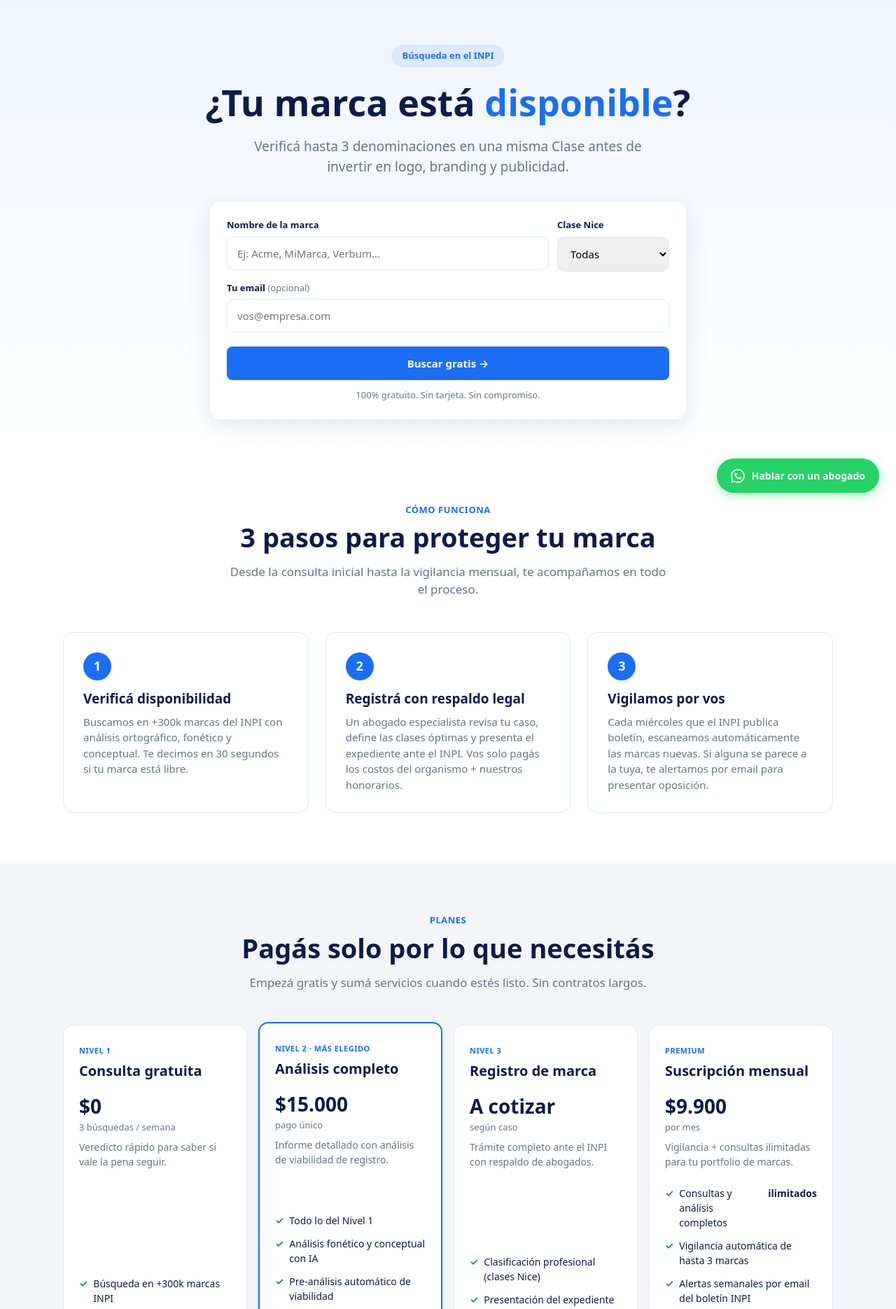
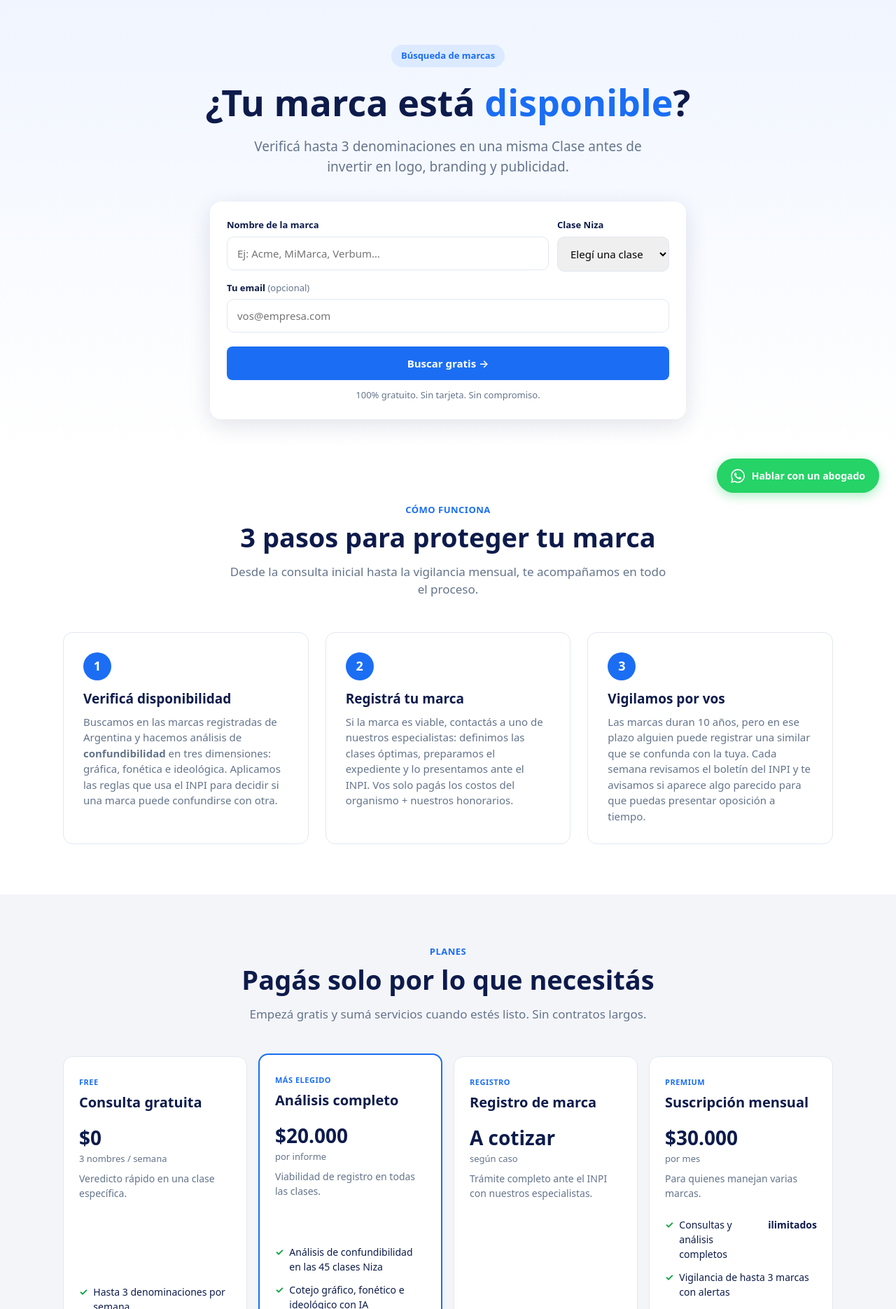
Before and after one commit to tomas623/tomas, a Flask app: page / in a window 1280 px wide. Shown: the part 72-1942 px from the top of the page at 70% size. Run offline with Flask 3, Linux system fonts and the light colour scheme; data that the repository does not hold is empty; some libraries are stand-ins or nearby versions.

Commit message:
Marco de confundibilidad + planes nuevos + clase obligatoria en free
UI:
- Hero eyebrow: "Búsqueda de marcas"
- 3 pasos: verificación con confundibilidad (gráfica/fonética/ideológica),
  registro con "especialistas" en lugar de "abogado", vigilancia explica
  10 años + posibles registros similares
- Plans: Free 3/clase/semana, Análisis $20k (45 clases + redes + dominios),
  Registro a cotizar, Premium $30k/mes (consultas ilimitadas + vigilancia
  hasta 3 marcas + DJU + panel)
- Bloque "para quién es la suscripción" (emprendedores + agencias)
- Comparativa actualizada con DJU/renovación y lenguaje "casero/manual"
- FAQ rehecho: cómo funciona (confundibilidad), tarda ~3m, 10a+DJU 5a,
  Niza internacional, target Premium. Removidas: oposición se paga aparte
- Clase Niza obligatoria en consulta gratuita (frontend + backend)

Análisis:
- Prompt al modelo incluye marco completo: tipos de confusión (directa/
  indirecta/amplia), dimensiones (gráfica/fonética/ideológica con
  sinónimos, traducciones, antónimos), reglas (cotejo de conjunto, mot
  vedette, apreciación sucesiva, peso a semejanzas, sílabas, marcas
  débiles, especialidad, marcas notorias)
- Salida del modelo ahora se llama "Análisis de confundibilidad"
- "especialistas" en lugar de "abogado"

PDF:
- Nueva sección "Criterio de análisis de confundibilidad" explica al lector
  el marco que aplicamos antes de los resultados

Panel de marcas:
- Muestra DJU (5 años desde concesión, calculado) y vencimiento (10 años)
- Semáforo por proximidad (rojo <30d, amarillo <90d, verde >90d) con
  label "30d / 5m / 2a"
- Modal de alta acepta fecha_concesion y estado; vencimiento se autocompleta
  si no se carga manualmente

```diff
--- a/routes/dashboard.py
+++ b/routes/dashboard.py
@@ -134,19 +134,38 @@ DASHBOARD_PAGE = """<!DOCTYPE html>
   <!-- MIS MARCAS -->
   <div x-show="tab==='marcas'" class="card">
     <div style="display:flex;justify-content:space-between;align-items:center;margin-bottom:16px">
-      <h3 style="margin:0">Mis marcas registradas</h3>
+      <h3 style="margin:0">Mis marcas</h3>
       <button class="small" @click="modalMarca=true">+ Agregar marca</button>
     </div>
-    <p x-show="!marcas.length" class="empty">Cargá tus marcas para activar la vigilancia mensual.</p>
+    <p style="color:#64748b;font-size:14px;margin-top:0">
+      Cargá las marcas que tenés registradas o en trámite y seguí las fechas clave:
+      <strong>declaración jurada de uso</strong> a los 5 años y <strong>renovación</strong> a los 10.
+      Activá vigilancia para que te avisemos si aparece alguna similar.
+    </p>
+    <p x-show="!marcas.length" class="empty">Todavía no cargaste ninguna marca. Tocá "Agregar marca" arriba.</p>
     <table x-show="marcas.length">
-      <thead><tr><th>Denominación</th><th>Clase</th><th>Estado</th><th>Vence</th><th></th></tr></thead>
+      <thead><tr>
+        <th>Denominación</th><th>Clase</th><th>Estado</th>
+        <th>DJU (5 años)</th><th>Vence (10 años)</th><th></th>
+      </tr></thead>
       <tbody>
         <template x-for="m in marcas" :key="m.id">
           <tr>
-            <td><strong x-text="m.denominacion"></strong></td>
+            <td><strong x-text="m.denominacion"></strong>
+              <div style="font-size:12px;color:#64748b" x-show="m.acta">Acta <span x-text="m.acta"></span></div>
+            </td>
             <td x-text="m.clase || '—'"></td>
             <td><span class="badge gray" x-text="m.estado||'—'"></span></td>
-            <td x-text="m.fecha_vencimiento || '—'"></td>
+            <td>
+              <span x-text="fmtDate(m.fecha_dju)"></span>
+              <span class="badge" :class="hitoBadge(m.fecha_dju)"
+                    x-show="m.fecha_dju" x-text="hitoLabel(m.fecha_dju)"></span>
+            </td>
+            <td>
+              <span x-text="fmtDate(m.fecha_vencimiento)"></span>
+              <span class="badge" :class="hitoBadge(m.fecha_vencimiento)"
+                    x-show="m.fecha_vencimiento" x-text="hitoLabel(m.fecha_vencimiento)"></span>
+            </td>
             <td>
               <button class="small sec" x-show="!hasVigilancia(m.id)"
                       @click="iniciarVigilancia(m.id)">Activar vigilancia</button>
@@ -233,13 +252,23 @@ DASHBOARD_PAGE = """<!DOCTYPE html>
     <div class="modal-content">
       <h3 style="margin-top:0">Agregar marca</h3>
       <label>Denominación</label>
-      <input type="text" x-model="nueva.denominacion">
-      <label>Clase Nice</label>
-      <input type="number" x-model.number="nueva.clase" min="1" max="45">
+      <input type="text" x-model="nueva.denominacion" placeholder="Mi Marca">
+      <label>Clase Niza</label>
+      <input type="number" x-model.number="nueva.clase" min="1" max="45" placeholder="ej: 25">
       <label>Acta INPI (opcional)</label>
       <input type="text" x-model="nueva.acta">
-      <label>Fecha de vencimiento (opcional)</label>
-      <input type="date" x-model="nueva.fecha_vencimiento">
+      <label>Estado (opcional)</label>
+      <select x-model="nueva.estado">
+        <option value="">—</option>
+        <option value="solicitada">Solicitada (en trámite)</option>
+        <option value="concedida">Concedida / Registrada</option>
+        <option value="oposicion">Con oposición</option>
+      </select>
+      <label>Fecha de concesión (opcional)</label>
+      <input type="date" x-model="nueva.fecha_concesion">
+      <p style="font-size:12px;color:#64748b;margin:4px 0 0">
+        Si la cargás, calculamos automáticamente DJU (5 años) y vencimiento (10 años).
+      </p>
       <div style="display:flex;gap:8px;margin-top:20px">
         <button class="sec" @click="modalMarca=false" style="flex:1">Cancelar</button>
         <button @click="guardarMarca()" style="flex:1">Guardar</button>
@@ -256,7 +285,7 @@ function dashboard(){
     user: {email:'', nombre:''},
     consultas: [], marcas: [], vigilancia: [], alertas: [], pagos: [],
     precios: {vigilancia_marca: 20000, vigilancia_portfolio: 50000},
-    modalMarca: false, nueva: {denominacion:'', clase:null, acta:'', fecha_vencimiento:''},
+    modalMarca: false, nueva: {denominacion:'', clase:null, acta:'', estado:'', fecha_concesion:''},
 
     async cargar(){
       const me = await fetch('/api/auth/me').then(r=>r.json());
@@ -279,6 +308,30 @@ function dashboard(){
     diagBadge(d){ return ({
       'viable':'green','viable_con_ajustes':'yellow','riesgo_alto':'red',
     })[d] || 'gray'; },
+    _daysTo(dateStr){
+      if(!dateStr) return null;
+      const target = new Date(dateStr);
+      const now = new Date();
+      return Math.floor((target - now) / (1000*60*60*24));
+    },
+    hitoBadge(dateStr){
+      const d = this._daysTo(dateStr);
+      if(d === null) return 'gray';
+      if(d < 0) return 'red';
+      if(d <= 30) return 'red';
+      if(d <= 90) return 'yellow';
+      return 'green';
+    },
+    hitoLabel(dateStr){
+      const d = this._daysTo(dateStr);
+      if(d === null) return '';
+      if(d < 0) return 'vencido';
+      if(d === 0) return 'hoy';
+      if(d <= 30) return d + 'd';
+      if(d <= 90) return d + 'd';
+      if(d <= 365) return Math.round(d/30) + 'm';
+      return Math.round(d/365) + 'a';
+    },
     hasVigilancia(marcaId){
       return this.vigilancia.some(v => v.marca_cliente_id===marcaId && v.status==='active');
     },
@@ -351,12 +404,26 @@ def api_marcas_list():
     user = current_user()
     with get_session() as s:
         rows = s.query(MarcaCliente).filter_by(user_id=user.id).all()
-        return _ok([{
-            "id": m.id, "denominacion": m.denominacion, "clase": m.clase,
-            "acta": m.acta, "estado": m.estado, "titular": m.titular,
-            "fecha_solicitud": m.fecha_solicitud.isoformat() if m.fecha_solicitud else None,
-            "fecha_vencimiento": m.fecha_vencimiento.isoformat() if m.fecha_vencimiento else None,
-        } for m in rows])
+        return _ok([_marca_payload(m) for m in rows])
+
+
+def _marca_payload(m: "MarcaCliente") -> dict:
+    """Serializa MarcaCliente y calcula DJU (5 años) desde fecha de concesión."""
+    fecha_dju = None
+    if m.fecha_concesion:
+        try:
+            fecha_dju = m.fecha_concesion.replace(year=m.fecha_concesion.year + 5).isoformat()
+        except ValueError:  # 29 feb → 28 feb del año destino
+            fecha_dju = m.fecha_concesion.replace(year=m.fecha_concesion.year + 5,
+                                                  day=28).isoformat()
+    return {
+        "id": m.id, "denominacion": m.denominacion, "clase": m.clase,
+        "acta": m.acta, "estado": m.estado, "titular": m.titular,
+        "fecha_solicitud": m.fecha_solicitud.isoformat() if m.fecha_solicitud else None,
+        "fecha_concesion": m.fecha_concesion.isoformat() if m.fecha_concesion else None,
+        "fecha_vencimiento": m.fecha_vencimiento.isoformat() if m.fecha_vencimiento else None,
+        "fecha_dju": fecha_dju,
+    }
 
 
 @bp.route("/api/dashboard/marcas", methods=["POST"])
@@ -368,9 +435,6 @@ def api_marcas_add():
     if not deno:
         return _err("Denominación requerida")
 
-    fecha_venc = data.get("fecha_vencimiento")
-    fecha_solic = data.get("fecha_solicitud")
-
     def _parse_date(v):
         if not v:
             return None
@@ -378,6 +442,17 @@ def api_marcas_add():
             return datetime.fromisoformat(v).date()
         except Exception:
             return None
+
+    fecha_solic = _parse_date(data.get("fecha_solicitud"))
+    fecha_conc = _parse_date(data.get("fecha_concesion"))
+    fecha_venc = _parse_date(data.get("fecha_vencimiento"))
+
+    # Si dieron fecha de concesión pero no de vencimiento, calculamos 10 años después.
+    if fecha_conc and not fecha_venc:
+        try:
+            fecha_venc = fecha_conc.replace(year=fecha_conc.year + 10)
+        except ValueError:
+            fecha_venc = fecha_conc.replace(year=fecha_conc.year + 10, day=28)
 
     with get_session() as s:
         m = MarcaCliente(
@@ -387,8 +462,9 @@ def api_marcas_add():
             acta=(data.get("acta") or "").strip() or None,
             titular=(data.get("titular") or "").strip() or None,
             estado=(data.get("estado") or "").strip() or None,
-            fecha_solicitud=_parse_date(fecha_solic),
-            fecha_vencimiento=_parse_date(fecha_venc),
+            fecha_solicitud=fecha_solic,
+            fecha_concesion=fecha_conc,
+            fecha_vencimiento=fecha_venc,
             notas=(data.get("notas") or "").strip() or None,
         )
         s.add(m)
--- a/templates/index.html
+++ b/templates/index.html
@@ -197,7 +197,7 @@
 <!-- HERO -->
 <section class="hero">
   <div class="hero-inner">
-    <span class="eyebrow">Búsqueda en el INPI</span>
+    <span class="eyebrow">Búsqueda de marcas</span>
     <h1>¿Tu marca está <span>disponible</span>?</h1>
     <p class="lead">Verificá hasta 3 denominaciones en una misma Clase antes de invertir
        en logo, branding y publicidad.</p>
@@ -210,9 +210,9 @@
                  @keydown.enter="buscar()" autocomplete="off">
         </div>
         <div class="input-group">
-          <label for="clase">Clase Nice</label>
-          <select id="clase" x-model="form.clase">
-            <option value="">Todas</option>
+          <label for="clase">Clase Niza</label>
+          <select id="clase" x-model="form.clase" required>
+            <option value="" disabled>Elegí una clase</option>
             <template x-for="n in 45"><option :value="n" x-text="n"></option></template>
           </select>
         </div>
@@ -289,20 +289,24 @@
       <div class="step">
         <div class="step-num">1</div>
         <h3>Verificá disponibilidad</h3>
-        <p>Buscamos en +300k marcas del INPI con análisis ortográfico, fonético y conceptual.
-           Te decimos en 30 segundos si tu marca está libre.</p>
+        <p>Buscamos en las marcas registradas de Argentina y hacemos análisis
+           de <strong>confundibilidad</strong> en tres dimensiones: gráfica, fonética e
+           ideológica. Aplicamos las reglas que usa el INPI para decidir si una marca puede
+           confundirse con otra.</p>
       </div>
       <div class="step">
         <div class="step-num">2</div>
-        <h3>Registrá con respaldo legal</h3>
-        <p>Un abogado especialista revisa tu caso, define las clases óptimas y presenta el
-           expediente ante el INPI. Vos solo pagás los costos del organismo + nuestros honorarios.</p>
+        <h3>Registrá tu marca</h3>
+        <p>Si la marca es viable, contactás a uno de nuestros especialistas: definimos las
+           clases óptimas, preparamos el expediente y lo presentamos ante el INPI.
+           Vos solo pagás los costos del organismo + nuestros honorarios.</p>
       </div>
       <div class="step">
         <div class="step-num">3</div>
         <h3>Vigilamos por vos</h3>
-        <p>Cada miércoles que el INPI publica boletín, escaneamos automáticamente las marcas
-           nuevas. Si alguna se parece a la tuya, te alertamos por email para presentar oposición.</p>
+        <p>Las marcas duran 10 años, pero en ese plazo alguien puede registrar una similar
+           que se confunda con la tuya. Cada semana revisamos el boletín del INPI y te
+           avisamos si aparece algo parecido para que puedas presentar oposición a tiempo.</p>
       </div>
     </div>
   </div>
@@ -317,42 +321,43 @@
 
     <div class="plans-grid">
       <div class="plan">
-        <div class="plan-tag">Nivel 1</div>
+        <div class="plan-tag">Free</div>
         <h3>Consulta gratuita</h3>
-        <div class="plan-price">$0<small>3 búsquedas / semana</small></div>
-        <p class="plan-desc">Veredicto rápido para saber si vale la pena seguir.</p>
+        <div class="plan-price">$0<small>3 nombres / semana</small></div>
+        <p class="plan-desc">Veredicto rápido en una clase específica.</p>
         <ul>
-          <li>Búsqueda en +300k marcas INPI</li>
-          <li>Disponibilidad por clase</li>
+          <li>Hasta 3 denominaciones por semana</li>
+          <li>En una misma clase Niza</li>
+          <li>Análisis de confundibilidad básico</li>
           <li>Chequeo de dominios .com / .com.ar / .ar</li>
         </ul>
         <a onclick="document.getElementById('marca').focus()" class="btn btn-outline" style="cursor:pointer">Empezar</a>
       </div>
 
       <div class="plan featured">
-        <div class="plan-tag">Nivel 2 · Más elegido</div>
+        <div class="plan-tag">Más elegido</div>
         <h3>Análisis completo</h3>
-        <div class="plan-price">$15.000<small>pago único</small></div>
-        <p class="plan-desc">Informe detallado con análisis de viabilidad de registro.</p>
+        <div class="plan-price">$20.000<small>por informe</small></div>
+        <p class="plan-desc">Viabilidad de registro en todas las clases.</p>
         <ul>
-          <li>Todo lo del Nivel 1</li>
-          <li>Análisis fonético y conceptual con IA</li>
-          <li>Pre-análisis automático de viabilidad</li>
-          <li>Diagnóstico de riesgo de oposición</li>
-          <li>PDF descargable</li>
+          <li>Análisis de confundibilidad en las 45 clases Niza</li>
+          <li>Cotejo gráfico, fonético e ideológico con IA</li>
+          <li>Chequeo de usuario en redes sociales</li>
+          <li>Chequeo de dominios disponibles</li>
+          <li>Informe PDF descargable</li>
         </ul>
         <a onclick="document.getElementById('marca').focus()" class="btn btn-primary" style="cursor:pointer">Pedir informe</a>
       </div>
 
       <div class="plan">
-        <div class="plan-tag">Nivel 3</div>
+        <div class="plan-tag">Registro</div>
         <h3>Registro de marca</h3>
         <div class="plan-price">A cotizar<small>según caso</small></div>
-        <p class="plan-desc">Trámite completo ante el INPI con respaldo de abogados.</p>
+        <p class="plan-desc">Trámite completo ante el INPI con nuestros especialistas.</p>
         <ul>
-          <li>Clasificación profesional (clases Nice)</li>
+          <li>Clasificación profesional (clases Niza)</li>
           <li>Presentación del expediente</li>
-          <li>Seguimiento durante 18-24 meses</li>
+          <li>Seguimiento del trámite</li>
           <li>Defensa ante oposiciones</li>
         </ul>
         <button class="btn btn-outline" @click="modalCotizar=true">Solicitar cotización</button>
@@ -361,18 +366,26 @@
       <div class="plan">
         <div class="plan-tag">Premium</div>
         <h3>Suscripción mensual</h3>
-        <div class="plan-price">$9.900<small>por mes</small></div>
-        <p class="plan-desc">Vigilancia + consultas ilimitadas para tu portfolio de marcas.</p>
+        <div class="plan-price">$30.000<small>por mes</small></div>
+        <p class="plan-desc">Para quienes manejan varias marcas.</p>
         <ul>
           <li>Consultas y análisis completos <strong>ilimitados</strong></li>
-          <li>Vigilancia automática de hasta 3 marcas</li>
-          <li>Alertas semanales por email del boletín INPI</li>
-          <li>Aviso 90/30 días antes del vencimiento</li>
+          <li>Vigilancia de hasta 3 marcas con alertas</li>
+          <li>Aviso de declaración de uso (5 años) y vencimiento (10 años)</li>
+          <li>Panel de marcas con fechas y estados</li>
           <li>Cancelás cuando quieras</li>
         </ul>
         <a href="/login?next=/dashboard" class="btn btn-outline">Suscribirme</a>
       </div>
     </div>
+
+    <p class="section-sub" style="margin-top:24px;max-width:780px">
+      <strong>¿Para quién es la suscripción?</strong> Pensada para emprendedores que
+      gestionan varias marcas y para <strong>agencias de marketing y branding</strong> que
+      necesitan validar nombres rápido antes de cada lanzamiento de cliente. Si trabajás
+      con varios proyectos a la vez, te ahorra el ida y vuelta con abogados cada vez
+      que aparece una idea nueva.
+    </p>
   </div>
 </section>
 
@@ -391,28 +404,28 @@
       </div>
       <div class="compare-row">
         <div><strong>Búsqueda en INPI</strong></div>
-        <div class="col-bad">Búsqueda exacta sin similitud fonética</div>
-        <div class="col-good">+300k marcas con similitud trigrama, fonética y conceptual con IA</div>
+        <div class="col-bad">Búsqueda casera, coincidencias exactas</div>
+        <div class="col-good">Análisis de confundibilidad gráfica, fonética e ideológica con IA</div>
       </div>
       <div class="compare-row">
-        <div><strong>Clasificación Nice</strong></div>
-        <div class="col-bad">Adivinar entre 45 clases con descripciones técnicas</div>
-        <div class="col-good">Sugerencia automática + revisión por abogado</div>
+        <div><strong>Clasificación Niza</strong></div>
+        <div class="col-bad">Adivinar qué clase conviene entre 45 disponibles</div>
+        <div class="col-good">Sugerencia automática + validación con especialistas</div>
       </div>
       <div class="compare-row">
         <div><strong>Detección de riesgos</strong></div>
-        <div class="col-bad">No vés marcas similares hasta que el INPI rechaza</div>
-        <div class="col-good">Pre-análisis legal antes de presentar el expediente</div>
+        <div class="col-bad">No te enterás de marcas similares hasta el rechazo</div>
+        <div class="col-good">Pre-análisis de viabilidad antes de presentar el expediente</div>
       </div>
       <div class="compare-row">
         <div><strong>Vigilancia post-registro</strong></div>
-        <div class="col-bad">Tenés que leer cada boletín semanal manualmente</div>
+        <div class="col-bad">Tenés que fijarte el boletín manualmente</div>
         <div class="col-good">Alertas automáticas por cada marca similar nueva</div>
       </div>
       <div class="compare-row">
-        <div><strong>Renovación a 10 años</strong></div>
-        <div class="col-bad">Si te olvidás, perdés la marca</div>
-        <div class="col-good">Avisos automáticos a 90 y 30 días</div>
+        <div><strong>Declaración de uso (5 años) y renovación (10 años)</strong></div>
+        <div class="col-bad">Te las acordás por tu cuenta o perdés la marca</div>
+        <div class="col-good">Avisos automáticos 90 y 30 días antes</div>
       </div>
     </div>
   </div>
@@ -599,21 +612,21 @@ function landing() {
 
     faqs: [
       {q: "¿Cómo funciona la búsqueda?",
-       a: "Cotejamos tu marca con las marcas registradas en Argentina (base oficial del INPI), para saber si en principio es registrable o no. Hacemos un análisis ortográfico, fonético y conceptual para detectar coincidencias y similitudes que podrían generar oposición."},
-      {q: "¿Cuánto cuesta registrar una marca en Argentina?",
-       a: "Hay dos costos: las tasas oficiales del INPI (que pagás directamente al organismo) y los honorarios profesionales de LegalPacers. Las tasas dependen de la cantidad de clases. Cotizamos los honorarios según cada caso desde nuestro formulario."},
+       a: "Analizamos tu marca contra las marcas registradas en Argentina y evaluamos la <strong>confundibilidad</strong> en tres dimensiones: <em>gráfica</em> (cómo se ve), <em>fonética</em> (cómo suena) e <em>ideológica</em> (qué significa, incluyendo sinónimos, traducciones y asociación de ideas). Aplicamos las mismas reglas que usa el INPI para decidir si dos marcas pueden coexistir."},
+      {q: "¿Cuánto cuesta registrar una marca?",
+       a: "Hay dos costos: las tasas oficiales del INPI (que pagás directamente al organismo) y los honorarios de nuestros especialistas. Las tasas dependen de la cantidad de clases. Te pasamos la cotización desde el formulario."},
       {q: "¿Cuánto tarda el registro?",
-       a: "Entre <strong>18 y 24 meses</strong> si no hay oposiciones. La marca se publica en el boletín del INPI a los pocos meses, y desde ahí terceros tienen 30 días para oponerse. Si nadie se opone, sigue su curso normal."},
+       a: "Aproximadamente <strong>3 meses</strong> si no hay oposiciones. La marca se publica en el boletín del INPI a los pocos meses, y desde ahí terceros tienen un plazo para oponerse. Si hay oposición, el trámite se extiende mientras se resuelve."},
       {q: "¿Por cuánto tiempo dura el registro?",
-       a: "<strong>10 años</strong>, renovable indefinidamente. Si no la renovás, perdés la marca. Por eso enviamos avisos 90 y 30 días antes del vencimiento."},
+       a: "<strong>10 años</strong>, renovable indefinidamente. A los <strong>5 años</strong> tenés que presentar una <strong>declaración jurada de uso</strong>, y a los 10 renovás. Si te olvidás de alguno de estos hitos, perdés la marca. Por eso enviamos avisos automáticos."},
       {q: "¿Qué son las clases de Niza?",
-       a: "Es la clasificación internacional de productos y servicios. En Argentina hay 45 clases (1-34 productos, 35-45 servicios). Tenés que elegir las clases donde vas a usar tu marca; cada clase tiene un costo INPI separado."},
-      {q: "¿Qué pasa si alguien presenta oposición?",
-       a: "El INPI te notifica y tenés un plazo para responder. Si tenés contratado el registro con nosotros, asumimos la defensa. La mayoría se resuelven negociando o demostrando que las marcas pueden coexistir."},
+       a: "Es la <strong>clasificación internacional</strong> de productos y servicios. Hay 45 clases (1-34 productos, 35-45 servicios). Elegís las clases donde vas a usar tu marca; cada clase tiene un costo INPI separado."},
       {q: "¿La consulta gratuita es realmente gratis?",
-       a: "Sí. La búsqueda Nivel 1 no tiene costo y no pedimos tarjeta. El email es opcional: si lo dejás te mandamos el resultado y novedades; si no, podés ver el veredicto en pantalla igual."},
-      {q: "¿Por qué necesito vigilancia mensual?",
-       a: "Cada miércoles el INPI publica un boletín con marcas nuevas. Tenés <strong>30 días</strong> para oponerte si alguna es similar a la tuya. Sin vigilancia automática, leerías 50+ páginas semanales para no perder ninguna."},
+       a: "Sí. Podés hacer hasta 3 búsquedas por semana, en una misma clase, sin tarjeta. El email es opcional: si lo dejás te mandamos el resultado por mail; si no, lo ves igual en pantalla."},
+      {q: "¿Por qué necesito vigilancia?",
+       a: "Una vez registrada tu marca, alguien puede registrar una similar en los 10 años siguientes y generar confusión con tu negocio. La vigilancia revisa cada nuevo boletín del INPI y te avisa si aparece algo parecido para que puedas presentar oposición a tiempo."},
+      {q: "¿Para quién es la suscripción Premium?",
+       a: "Pensada para emprendedores que manejan varias marcas y para <strong>agencias de marketing y branding</strong> que validan nombres seguido para sus clientes. Si trabajás con varios proyectos a la vez, el costo por consulta se diluye y tenés vigilancia y panel de marcas incluidos."},
       {q: "¿Puedo cancelar la suscripción?",
        a: "Cuando quieras, desde tu panel. No hay permanencia ni penalidades. Si cancelás a mitad de mes, te dejamos terminar el ciclo pago."},
     ],
@@ -621,6 +634,10 @@ function landing() {
     async buscar() {
       if (!this.form.marca.trim()) {
         this.errorMsg = 'Ingresá una marca para buscar.';
+        return;
+      }
+      if (!this.form.clase) {
+        this.errorMsg = 'Elegí una clase Niza para la búsqueda gratuita.';
         return;
       }
       this.cargando = true;
```
Also changed, not shown: pdf_generator.py (+46 -0 lines), routes/marca.py (+61 -16 lines).
